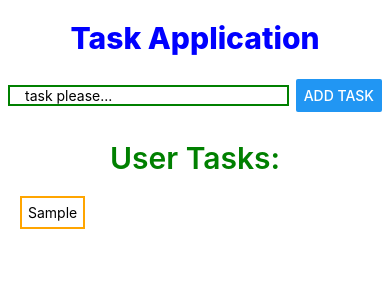
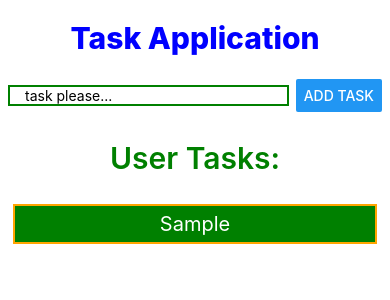
Before and after one commit to Sahil-4U/task-project-in-Native, a React Native app: screen / in a window 390 px wide. Both pictures are taken after typing "Sample" into the empty fields and a click on the button "ADD TASK". Shown: the top 300 px of the page. Built offline with nearby package versions, Linux system fonts and the light colour scheme.

Commit message:
i have implemented the delete functionallity

```diff
--- a/components/Task.js
+++ b/components/Task.js
@@ -1,4 +1,4 @@
-import { View, Text, Button, TextInput, StyleSheet } from 'react-native'
+import { View, Text, Button, TextInput, StyleSheet, ScrollView, Pressable } from 'react-native'
 import React, { useState } from 'react'
 
 const Task = () => {
@@ -12,12 +12,17 @@ const Task = () => {
             return;
         }
         setData((prev) => {
-            return [...prev, input]
+            return [...prev, { input, id: Math.random().toString() }]
         });
         setInput("");
     }
     const handleInputChange = (col) => {
         setInput(col);
+    }
+    const handleDelete = (id) => {
+        setData((currentData) => {
+            return currentData.filter((data) => data.id !== id);
+        })
     }
     return (
         <View>
@@ -30,15 +35,25 @@ const Task = () => {
                 <Button title='add task' onPress={handleInput} />
             </View>
             <Text style={styles.subHeading}>User Tasks:</Text>
+
             <View style={styles.tasksBox}>
+                <ScrollView>
+
                 {
-                    data?.map((val, index) => {
-                        return (
-                            <Text key={index} style={styles.list}>{val}</Text>
+
+                        data?.map((val) => {
+                            return (
+                                <Pressable key={val.id} onPress={() => handleDelete(val.id)}>
+                                    <Text style={styles.list}>{val.input}</Text>
+                                </Pressable>
                         )
-                    })
+                        })
+
                 }
+                </ScrollView>
+
             </View>
+
         </View>
     )
 }
@@ -74,18 +89,18 @@ const styles = StyleSheet.create({
         borderColor: 'green',
     },
     list: {
+
         textAlign: 'center',
-        width: 'auto',
         borderWidth: 2,
         borderColor: "orange",
         margin: 5,
         padding: 6,
+        backgroundColor: 'green',
+        color: 'white',
+        fontSize: 20,
     },
     tasksBox: {
-        marginLeft: 15,
-        flexDirection: 'row',
-        alignItems: 'center',
-        flexWrap: 'wrap-reverse',
+        margin: 8,
     }
 })
 export default Task;
```
